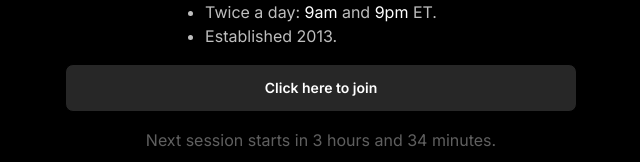
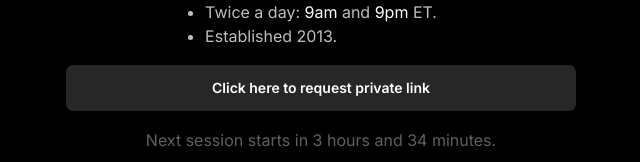
Before and after one commit to mo-sangha/website, a SvelteKit app: page / in a window 1280 px wide. Shown: the part 504-666 px from the top of the page, without its empty margins (319-959 px from the left). Built offline with nearby package versions, Linux system fonts and the light colour scheme; a web font is replaced by a local one.

Commit message:
feat: Hastily change "Click here to join" to a link to email dawai
Dawai wants to make the sessions private to avoid the constant trolling.
I can set up a shared forwarding email address later, but this is good
for now.

```diff
--- a/src/routes/+page.svelte
+++ b/src/routes/+page.svelte
@@ -45,10 +45,10 @@
 				</ul>
 			</div>
 			<a
-				href="/join"
+				href="mailto:dawaigocha108@gmail.com?subject=Link%20Request"
 				rel="noopener nofollow noreferrer"
 				target="_blank"
-				class="btn btn-primary text-secondary bg-neutral hover:bg-accent w-full max-w-lg">Click here to join</a
+				class="btn btn-primary text-secondary bg-neutral hover:bg-accent w-full max-w-lg">Click here to request private link</a
 			>
 			<Countdown />
 		</div>
```
